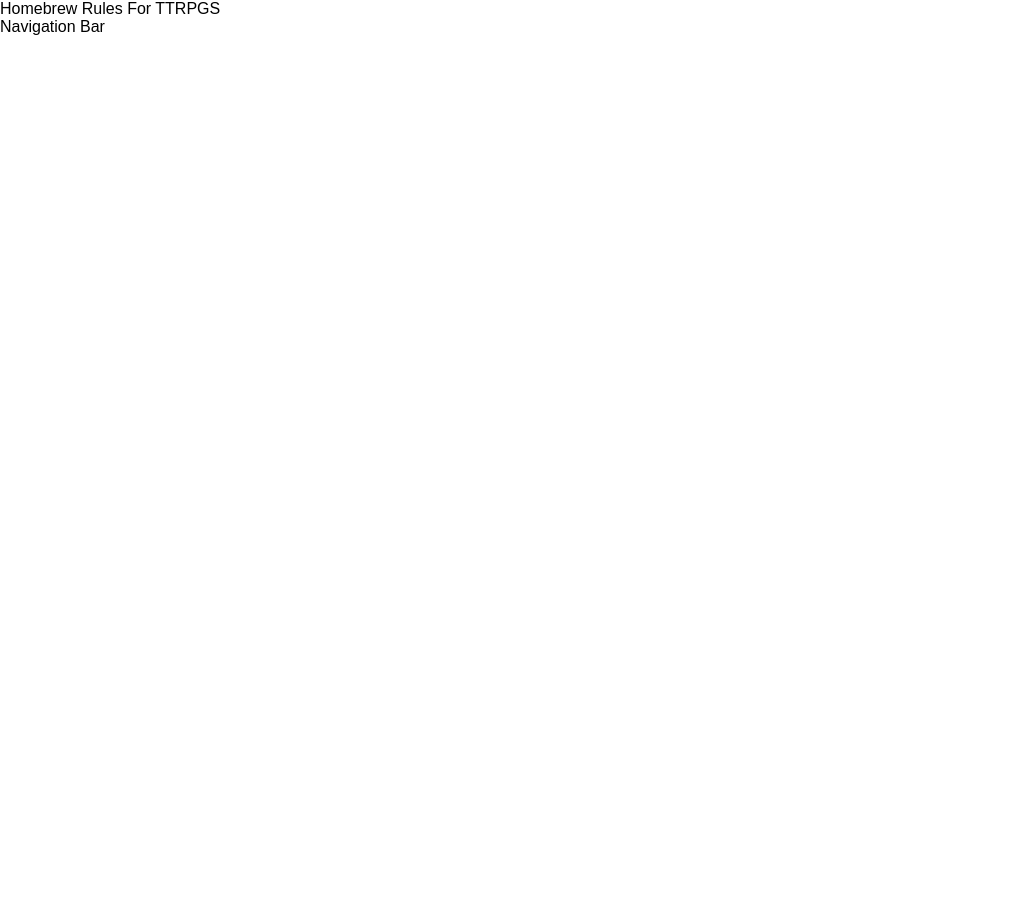
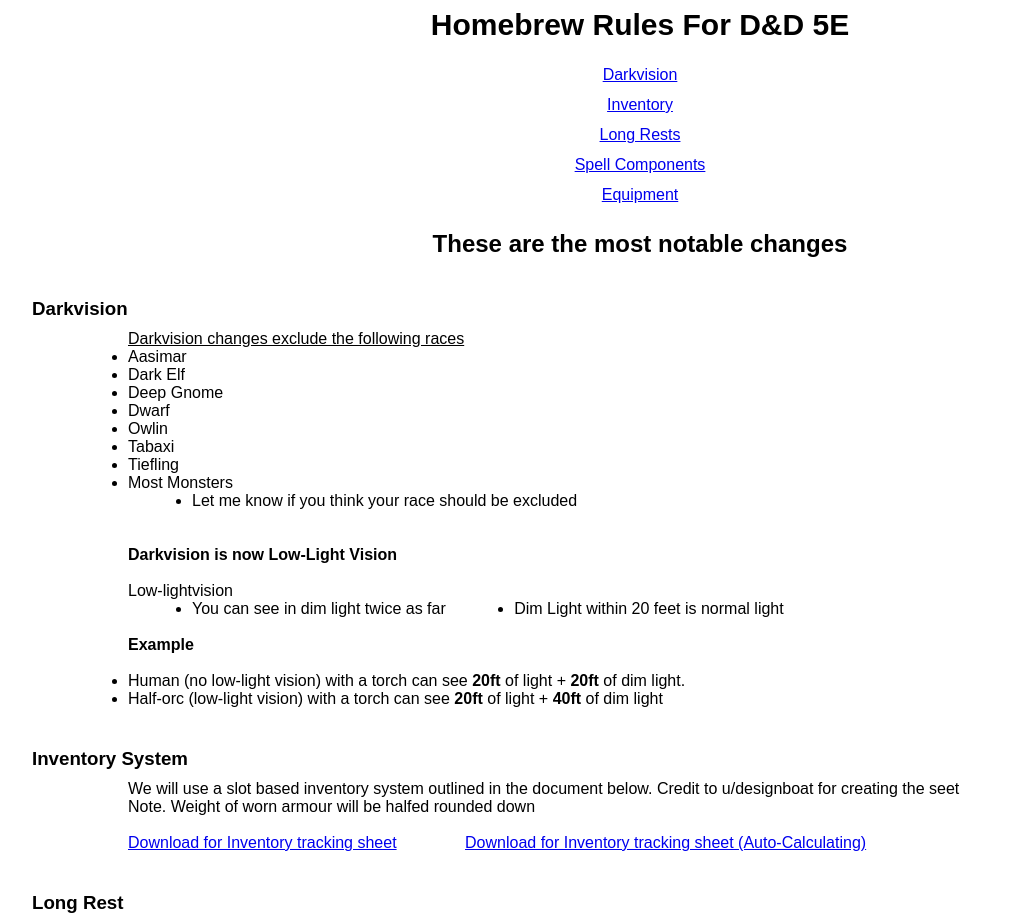
Before and after one commit to MorganBM/Homebrew-Rules, a plain HTML site: page index.html in a window 1280 px wide. Shown: the whole page, without its empty margins (0-1021 px from the left). Before the commit the page ends 800 px from the top, so only its background shows below. Drawn offline with Linux system fonts and the light colour scheme.

Commit message:
Added title, nav, darkvision, inventory system and long rest. Still have to add Travel, Cantrip, Equipment also do addendums for Exhaustion so that it makes you carry 1 less slot per exhaustion

```diff
--- a/index.html
+++ b/index.html
@@ -6,16 +6,64 @@
 
 </head>
 <body>
-    <div id="top" class="clearfix">
-        <div id="title">
-            Homebrew Rules For TTRPGS
-        </div>
+    <div id="title">
+        Homebrew Rules For D&D 5E
+    </div>
 
-        <div id="nav">
-            Navigation Bar
-        </div>
+    <div id="nav">
+    <nav> <a href="#darkvision"> Darkvision </a></nav>
+    <nav> <a href="#inventory"> Inventory </a> </nav>
+    <nav><a href="#longRest"> Long Rests </a></nav>
+    <nav><a href="#spell"> Spell Components </a></nav>
+    <nav><a href="#equipment"> Equipment </a></nav>
     </div>
-    <p></p>
 
+    <div id="changes">
+    <h2>These are the most notable changes</h2>
+    </div>
+
+    <section title="#darkvision"></section>
+    <div id="darktitle"><h3>Darkvision</h3></div>
+    <div id="darkvision"><p><u>Darkvision changes exclude the following races</u>
+        <ul>
+            <li>Aasimar</li>
+            <li>Dark Elf</li>
+            <li>Deep Gnome</li>
+            <li>Dwarf</li>
+            <li>Owlin</li>
+            <li>Tabaxi</li>
+            <li>Tiefling</li>
+            <li>Most Monsters</li>
+            <div><span class="tab"><li>Let me know if you think your race should be excluded</li></div>
+        </ul>
+        <br><br>
+    <b>Darkvision is now Low-Light Vision</b><br>
+    <br>Low-lightvision
+    <ul>
+        <span class="tab"><li>You can see in dim light twice as far</li></span>
+        <span class="tab"><li>Dim Light within 20 feet is normal light</li></span>
+    </ul>
+    </p><br>
+    <p><b>Example</b><br><br>
+    <ul>
+        <li>Human (no low-light vision) with a torch can see <b>20ft</b> of light + <b>20ft</b> of dim light.</li>
+        <li>Half-orc (low-light vision) with a torch can see <b>20ft</b> of light + <b>40ft</b> of dim light</li>
+    </ul>
+    </p></div>
+
+
+    <section title="#inventory">
+    <div id="inventorytitle"><h3>Inventory System</h3></div>
+    <div id="inventory">
+    <p>
+        We will use a slot based inventory system outlined in the document below. Credit to u/designboat for creating the seet<br>
+        Note. Weight of worn armour will be halfed rounded down<br><br>
+        <a href="https://www.dropbox.com/s/20r82e6mocobr3q/5e%20Inventory%20Tracking%20Sheet.pdf?dl=1" target="_blank">Download for Inventory tracking sheet</a>
+        <span class="tab"><a href="https://www.dropbox.com/s/pxt5dyjig74adj0/5e%20Inventory%20Tracking%20Sheet%20%28Auto-Calcuating%29.pdf?dl=1" target="_blank">Download for Inventory tracking sheet (Auto-Calculating)</a></span>
+    </p></div>
+    </section>
+    <section title="#longRest">
+        <div id="longresttitle"><h3>Long Rest</h3></div>
+    </section>
 </body>
 </html>
--- a/style.css
+++ b/style.css
@@ -1,5 +1,55 @@
 *{
     margin:0px;
     padding:0px;
-    font-family:Arial
+    font-family:Arial;
 }
+a:hover{
+    color:red;
+    font-weight: bold;
+}
+.tab{
+        display: inline-block;
+        margin-left: 4em;
+}
+#title{
+    font-size: 30px;
+    min-height:50px;
+    line-height: 50px;
+    margin-bottom: 10px;
+    text-align: center;
+    font-weight: bolder;
+}
+#nav{
+    min-height:50px;
+    text-align: center;
+    line-height: 30px;
+    margin-bottom: 20px;
+}
+#changes{
+text-align: center;
+margin-bottom: 40px;
+}
+#darktitle{
+    margin-left:2.5%;
+    margin-bottom: 10px;
+}
+#darkvision{
+margin-left:10%;
+margin-bottom:40px;
+}
+#inventorytitle{
+    margin-left: 2.5%;
+    margin-bottom:10px;
+}
+#inventory{
+    margin-left:10%;
+    margin-bottom:40px;
+}
+#longresttitle{
+    margin-left: 2.5%;
+    margin-bottom:10px;
+}
+#longrest{
+    margin-left:10%;
+    margin-bottom:40px;
+}
```
